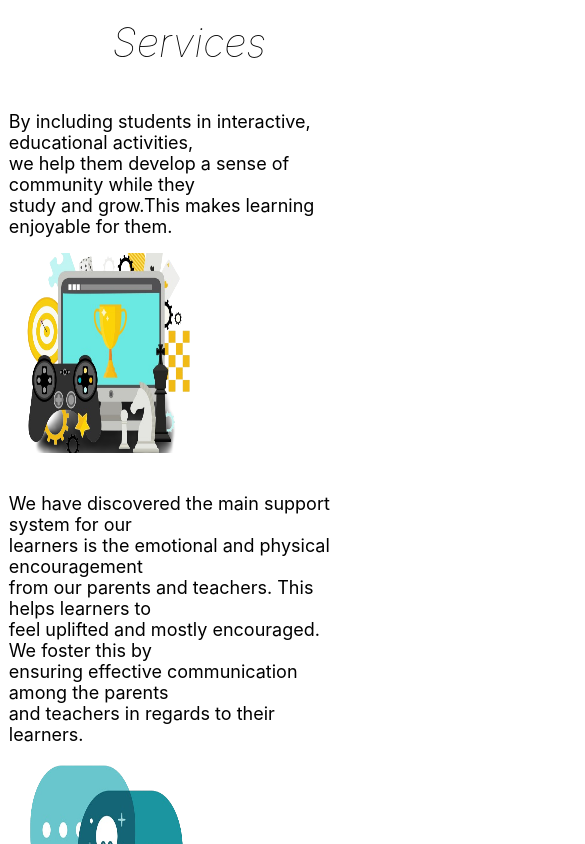
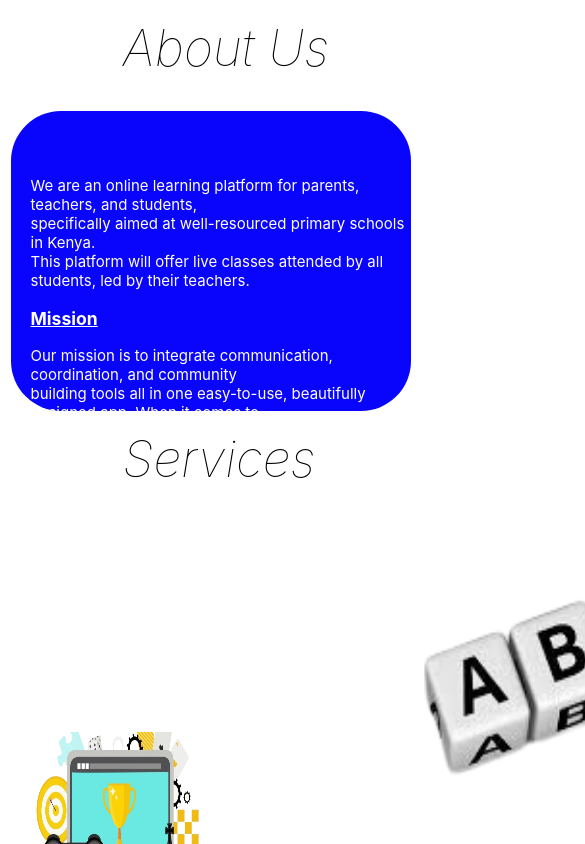
Before and after one commit to akirachix/Agile-Informational, a React (Create React App) app in the folder maka-agile-app/: page / in a window 390 px wide. Shown: the top 844 px of the page, 585 px wide, since content can reach past the window. Built offline with nearby package versions, Linux system fonts and the light colour scheme.

Commit message:
added About Us section

```diff
--- /dev/null
+++ b/maka-agile-app/src/About copy/index.css
@@ -0,0 +1,64 @@
+.container{
+    background-color: #0904FC;
+    width: 73%;
+    border-radius: 80px;
+    height: 600px;
+    background-repeat: no-repeat;
+    border-radius: 50px;
+    margin-left: 3%;
+}
+
+.about-text{
+    color: white;
+    margin-left: 5%;
+    padding-top: 50px;
+    font-size: x-large;
+}
+
+.overlay{
+    position: relative;
+    margin-left: 1120px;
+    border-radius: 50%;
+    margin-top: -41%;
+    height: 680px;
+    width: 655px;
+   background-color: white;
+}
+.heading{
+    margin-left: 35%;
+    font-size: 50px;
+}
+
+@media screen and (min-width: 280px) and (max-width: 667px) {
+    .container{
+        background-color: #0904FC;
+        width: 400px;
+        border-radius: 80px;
+        height: 300px;
+        background-repeat: no-repeat;
+        border-radius: 50px;
+        margin-left: 3%;
+    }
+
+    .about-text{
+        color: white;
+        margin-left: 5%;
+        padding-top: 50px;
+        font-size: 15px;
+    }
+
+    .overlay{
+        position: relative;
+        margin-left: 400px;
+        border-radius: 50%;
+        margin-top: -60%;
+        height: 480px;
+        width: 455px;
+       background-color: white;
+    }
+    .heading{
+        margin-left: 35%;
+        font-size: 50px;
+    }
+
+}
--- /dev/null
+++ b/maka-agile-app/src/About copy/index.js
@@ -0,0 +1,36 @@
+import './index.css'
+const AboutCopy = ()=>{
+    return(
+        <div className="container">
+            <div className="about-text">
+
+            <p>We are an online learning platform for parents, teachers, and students,
+    <br></br>specifically aimed at well-resourced primary schools in Kenya.
+    <br></br>This platform will offer live classes attended by all students, led by their teachers.</p>
+
+            <h3 className="head"><u>Mission</u></h3>
+            <p>Our mission is to integrate communication, coordination, and community
+                <br></br>building tools all in one easy-to-use, beautifully designed app.
+                When it comes to <br></br>communication, Maka is meant to go beyond boundaries in bringing a sence of family.</p>
+
+                <h3 className="head"><u>Vision</u></h3>
+            <p>Our vision is to go beyond boundaries and be the African communication hub that
+                <br></br>connects Schools and parents around the African globe in a very easy manner,
+                <br></br>and facilitates communication among different cultures and personalities.</p>
+
+                </div>
+              <div>
+                <img src="images/about-removebg-preview.png" alt="overlay"  className="overlay"/>
+
+              </div>
+
+        </div>
+
+
+
+    )
+
+
+}
+
+export default AboutCopy;
--- a/maka-agile-app/src/App.js
+++ b/maka-agile-app/src/App.js
@@ -2,6 +2,7 @@ import Team from "./Team";
 import "./index.css"
 import About from "./About";
 import "./index.css"
+import AboutCopy from "./About copy";
 
 
 
@@ -9,12 +10,19 @@ export const Introduction = () => {
   return <h1 className ="heading">Services</h1>
 };
 
+export const IntroductionToAbout= ()=>{
+  return <h1 className = "heading"> About Us </h1>
+};
+
 
 const App=()=>{
   return(
     <div>
-            <Introduction/>
-            <About/>
+      <IntroductionToAbout/>
+      <AboutCopy/>
+
+      <Introduction/>
+      <About/>
       <p className="heading">Our Team</p>
     <Team/>
     </div>
```
Also changed, not shown: maka-agile-app/public/images/about-removebg-preview.png (added).
